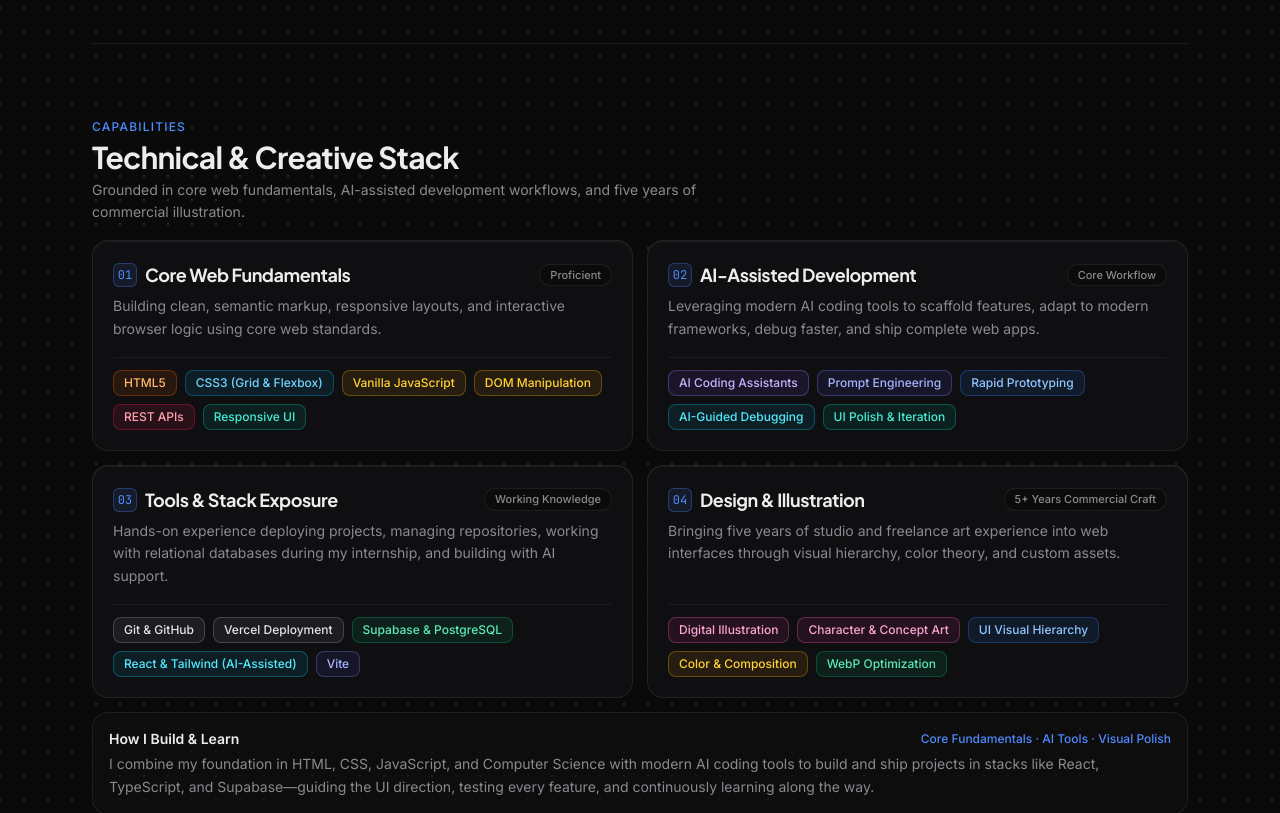
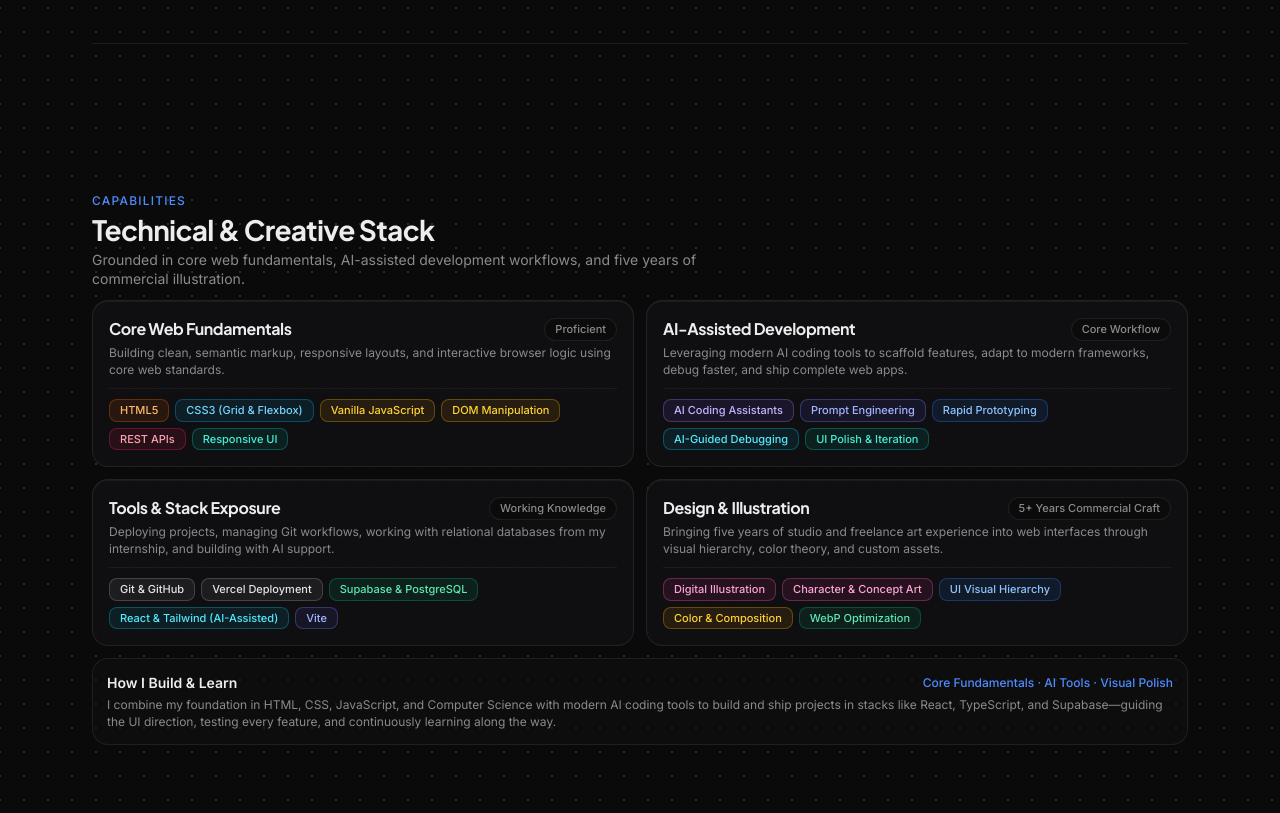
Before and after one commit to Mhelric/mhelric-banaag-portfolio, a React (Vite) app: page / in a window 1280 px wide. Shown: the part 4720-5533 px from the top of the page. Built offline with nearby package versions, Linux system fonts and the light colour scheme; no server answers.

Commit message:
Remove skill card numbering and tighten Skills layout fit

```diff
--- a/src/components/Skills.tsx
+++ b/src/components/Skills.tsx
@@ -1,7 +1,6 @@
 import { Reveal } from './Reveal'
 
 interface SkillGroup {
-  index: string
   title: string
   subtitle: string
   description: string
@@ -10,7 +9,6 @@ interface SkillGroup {
 
 const SKILL_GROUPS: SkillGroup[] = [
   {
-    index: '01',
     title: 'Core Web Fundamentals',
     subtitle: 'Proficient',
     description:
@@ -25,7 +23,6 @@ const SKILL_GROUPS: SkillGroup[] = [
     ],
   },
   {
-    index: '02',
     title: 'AI-Assisted Development',
     subtitle: 'Core Workflow',
     description:
@@ -39,11 +36,10 @@ const SKILL_GROUPS: SkillGroup[] = [
     ],
   },
   {
-    index: '03',
     title: 'Tools & Stack Exposure',
     subtitle: 'Working Knowledge',
     description:
-      'Hands-on experience deploying projects, managing repositories, working with relational databases during my internship, and building with AI support.',
+      'Deploying projects, managing Git workflows, working with relational databases from my internship, and building with AI support.',
     skills: [
       { name: 'Git & GitHub', style: 'border-zinc-500/35 bg-zinc-500/10 text-zinc-700 dark:border-zinc-400/30 dark:bg-zinc-400/10 dark:text-zinc-200' },
       { name: 'Vercel Deployment', style: 'border-zinc-500/35 bg-zinc-500/10 text-zinc-700 dark:border-zinc-400/30 dark:bg-zinc-400/10 dark:text-zinc-200' },
@@ -53,7 +49,6 @@ const SKILL_GROUPS: SkillGroup[] = [
     ],
   },
   {
-    index: '04',
     title: 'Design & Illustration',
     subtitle: '5+ Years Commercial Craft',
     description:
@@ -72,7 +67,7 @@ export function Skills() {
   return (
     <section
       id="skills"
-      className="flex min-h-[100svh] scroll-mt-0 flex-col justify-center border-t border-border pt-16 pb-4 sm:pt-[4.5rem] sm:pb-6"
+      className="flex min-h-[100svh] scroll-mt-0 flex-col justify-center border-t border-border pt-16 pb-3 sm:pt-[4.25rem] sm:pb-4"
       aria-labelledby="skills-heading"
     >
       <Reveal>
@@ -82,47 +77,42 @@ export function Skills() {
           </p>
           <h2
             id="skills-heading"
-            className="mt-1 text-xl font-bold tracking-tight text-text sm:text-2xl lg:text-3xl"
+            className="mt-0.5 text-xl font-bold tracking-tight text-text sm:text-2xl lg:text-[1.75rem]"
           >
             Technical &amp; Creative Stack
           </h2>
-          <p className="mt-1 max-w-2xl text-xs leading-relaxed text-muted sm:text-sm">
+          <p className="mt-0.5 max-w-2xl text-xs leading-snug text-muted sm:text-sm">
             Grounded in core web fundamentals, AI-assisted development workflows, and five years of commercial illustration.
           </p>
         </div>
       </Reveal>
 
       {/* Modern 2x2 Bento Grid */}
-      <div className="mt-3 grid grid-cols-1 gap-2.5 sm:mt-4 sm:gap-3.5 md:grid-cols-2">
+      <div className="mt-2.5 grid grid-cols-1 gap-2 sm:mt-3 sm:gap-2.5 md:grid-cols-2 lg:gap-3">
         {SKILL_GROUPS.map((group, idx) => (
-          <Reveal key={group.index} delayMs={idx * 90}>
-            <div className="group flex h-full flex-col justify-between rounded-2xl border border-border bg-surface/85 p-3 shadow-sm dark:shadow-[inset_0_1px_0_0_rgba(255,255,255,0.05)] transition-all duration-300 hover:-translate-y-0.5 hover:border-accent/40 hover:bg-surface sm:p-3.5 xl:p-5">
+          <Reveal key={group.title} delayMs={idx * 90}>
+            <div className="group flex h-full flex-col justify-between rounded-xl border border-border bg-surface/85 p-2.5 shadow-sm transition-all duration-300 hover:-translate-y-0.5 hover:border-accent/40 hover:bg-surface sm:p-3 xl:rounded-2xl xl:p-4 dark:shadow-[inset_0_1px_0_0_rgba(255,255,255,0.05)]">
               <div>
                 <div className="flex items-center justify-between gap-2">
-                  <div className="flex items-center gap-2">
-                    <span className="flex h-5 w-5 items-center justify-center rounded-md border border-accent/30 bg-accent/10 font-mono text-[11px] text-accent sm:h-6 sm:w-6 sm:text-xs">
-                      {group.index}
-                    </span>
-                    <h3 className="text-sm font-bold text-text sm:text-[15px] xl:text-lg">
-                      {group.title}
-                    </h3>
-                  </div>
+                  <h3 className="text-sm font-bold text-text sm:text-[15px] xl:text-base">
+                    {group.title}
+                  </h3>
 
-                  <span className="rounded-full border border-border bg-bg/70 px-2 py-0.5 text-[10px] font-medium text-muted sm:px-2.5 sm:text-[11px]">
+                  <span className="shrink-0 rounded-full border border-border bg-bg/70 px-2 py-0.5 text-[10px] font-medium text-muted sm:px-2.5 sm:text-[11px]">
                     {group.subtitle}
                   </span>
                 </div>
 
-                <p className="mt-1.5 text-[11px] leading-snug text-muted sm:text-xs xl:text-sm xl:leading-relaxed">
+                <p className="mt-1 text-[11px] leading-snug text-muted sm:text-xs">
                   {group.description}
                 </p>
               </div>
 
-              <ul className="mt-2.5 flex flex-wrap gap-1.5 border-t border-border/70 pt-2 sm:mt-3 sm:pt-2.5 xl:mt-4 xl:gap-2 xl:pt-3">
+              <ul className="mt-2 flex flex-wrap gap-1 border-t border-border/70 pt-2 sm:gap-1.5 xl:mt-2.5 xl:pt-2.5">
                 {group.skills.map((skill) => (
                   <li
                     key={skill.name}
-                    className={`rounded-lg border px-2 py-0.5 text-[11px] font-medium transition-transform duration-200 hover:scale-[1.03] sm:px-2.5 xl:py-1 xl:text-xs ${skill.style}`}
+                    className={`rounded-md border px-2 py-0.5 text-[10px] font-medium transition-transform duration-200 hover:scale-[1.03] sm:rounded-lg sm:text-[11px] xl:px-2.5 ${skill.style}`}
                   >
                     {skill.name}
                   </li>
@@ -135,7 +125,7 @@ export function Skills() {
 
       {/* Clean Workflow Callout */}
       <Reveal delayMs={360}>
-        <div className="mt-2.5 rounded-2xl border border-border bg-surface/50 p-3 sm:mt-3.5 sm:p-3.5 xl:p-4">
+        <div className="mt-2 rounded-xl border border-border bg-surface/75 p-2.5 shadow-sm sm:mt-2.5 sm:p-3 lg:mt-3 xl:rounded-2xl xl:p-3.5 dark:bg-surface/50 dark:shadow-none">
           <div className="flex flex-col justify-between gap-0.5 sm:flex-row sm:items-center">
             <p className="text-xs font-semibold text-text sm:text-sm">
               How I Build &amp; Learn
@@ -144,7 +134,7 @@ export function Skills() {
               Core Fundamentals · AI Tools · Visual Polish
             </span>
           </div>
-          <p className="mt-1 text-[11px] leading-snug text-muted sm:text-xs xl:text-sm xl:leading-relaxed">
+          <p className="mt-1 text-[11px] leading-snug text-muted sm:text-xs">
             I combine my foundation in HTML, CSS, JavaScript, and Computer Science with modern AI coding tools to build and ship projects in stacks like React, TypeScript, and Supabase—guiding the UI direction, testing every feature, and continuously learning along the way.
           </p>
         </div>
```
